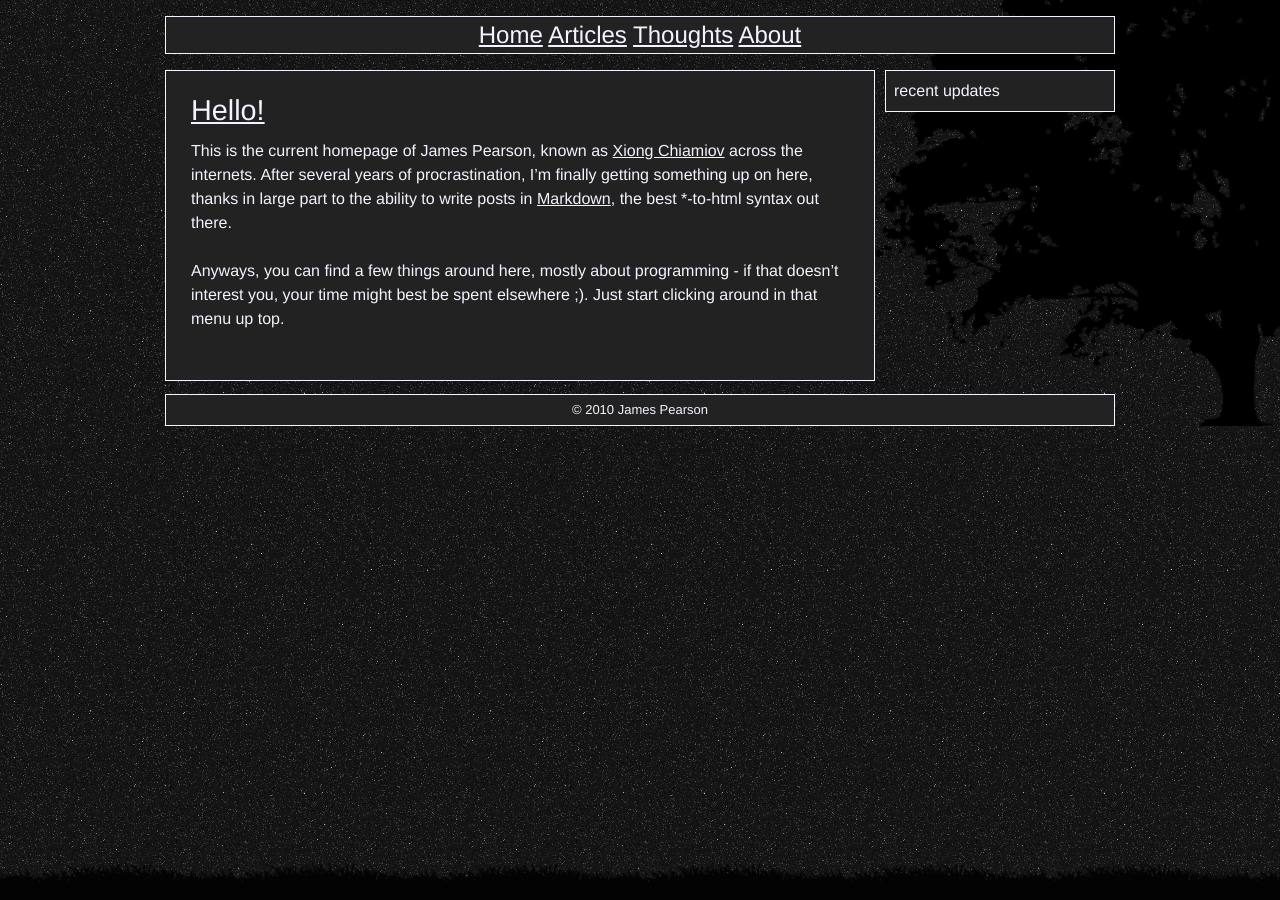
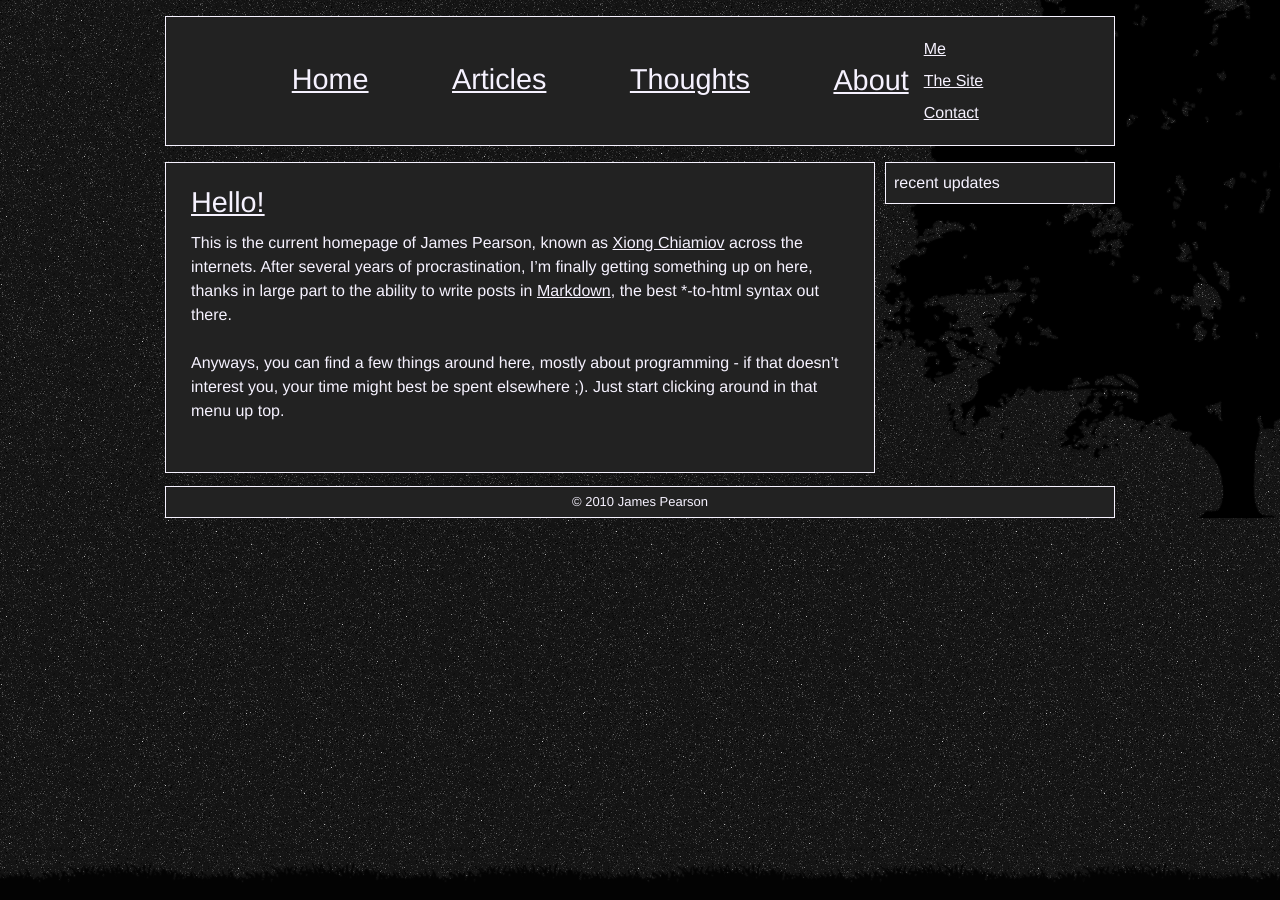
Before and after one commit to xiongchiamiov/xiongchiamiov.github.com, a Jekyll site: the page built from index.md, in a window 1280 px wide. Built offline with Jekyll 4.4.1, drawn with Linux system fonts in a browser that asks for light colours; nearby versions of some CDN libraries.

Commit message:
fix the nav to be not quite so stupid

```diff
--- a/_includes/page_top.html
+++ b/_includes/page_top.html
@@ -34,22 +16,40 @@
 	<div class="container">
 	<div id="header" class="span-24 last">
 		<div>
+			<!--
+			Tables? Seriously?
+
+			Yes, seriously.
+
+			After a few hours of struggling with a few different approaches, I
+			eventually just gave up. Some of them almost worked, but the code
+			was significantly dirtier than this, and gosh darnit, I'll put aside
+			purity for something that works.
+			-->
 			<div id="nav">
-				<a href="#">Home</a>
-				<a href="articles/">Articles</a>
-				<a href="#">Thoughts</a>
-				<a href="#">About</a>
-			</div>
-			<div class="sub-nav" id="Thoughts">
-				<a href="#">1Foo</a>
-				<a href="#">Bar</a>
-				<a href="#">Lorem ipsum dolor</a>
-				<a href="#">Bazbaz</a>
-			</div>
-			<div class="sub-nav" id="About">
-				<a href="about/me.html">Me</a>
-				<a href="about/the_site.html">The Site</a>
-				<a href="about/contact.html">Contact</a>
+				<table>
+					<tr>
+						<td><a href="/">Home</a></td>
+					</tr>
+				</table>
+				<table>
+					<tr>
+						<td><a href="/articles/">Articles</a></td>
+					</tr>
+				</table>
+				<table>
+					<tr>
+						<td><a href="/thoughts/">Thoughts</a></td>
+					</tr>
+				</table>
+				<table>
+					<tr>
+						<td rowspan="3"><a href="/about/me.html">About</a></td>
+						<td><a href="/about/me.html">Me</a></td>
+					</tr>
+					<tr><td><a href="/about/the_site.html">The Site</a></td></tr>
+					<tr><td><a href="/about/contact.html">Contact</a></td></tr>
+				</table>
 			</div>
 		</div>
 	</div>
--- a/media/css/style.css
+++ b/media/css/style.css
@@ -53,16 +53,23 @@ html, body {
 #header {
 	text-align: center;
 }
-#header > div {
 
+#nav {
+	padding-top: 1em;
+	padding-bottom: 1em;
 }
 
-#nav {
-	font-size: 150%;
+#nav table {
+	display: inline;
+	margin-left: 4em;
 }
 
-.sub-nav {
-	font-size: 120%;
+#nav table:first-child {
+	margin-left: 0;
+}
+
+#nav table tr:first-child td:first-child {
+	font-size: 180%;
 }
 
 /* == content == */
```
Also changed, not shown: other parts of _includes/page_top.html (+0 -18 lines), articles/index.md (added, +6 -0 lines).
